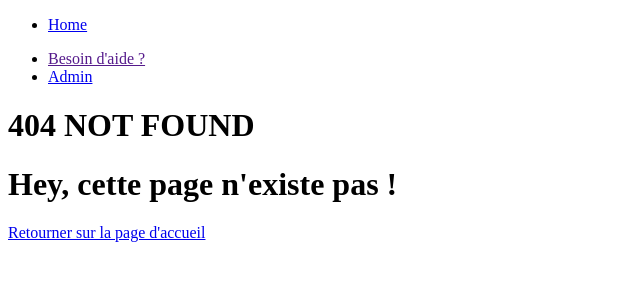
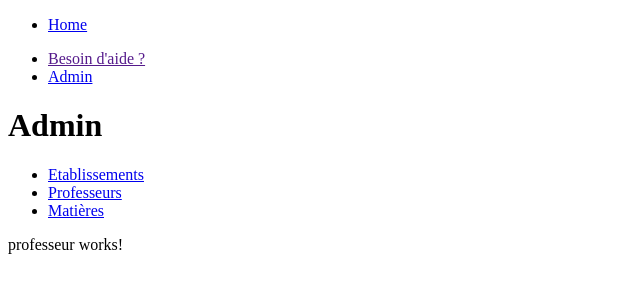
Before and after one commit to tomazn/projet-prof, an Angular app in the folder project-app/: page /Admin/Professeurs in a window 1280 px wide. Before the commit this address had no page. Shown: the top 300 px of the page, without its empty margins (0-640 px from the left). Built offline with nearby package versions, Linux system fonts and the light colour scheme.

Commit message:
Professeur component

```diff
--- a/project-app/src/app/admin/admin-routing.module.ts
+++ b/project-app/src/app/admin/admin-routing.module.ts
@@ -5,7 +5,7 @@ import {AdminComponent} from './admin/admin.component';
 import {EtablissementsComponent} from './etablissements/etablissements.component';
 import {EtablissementComponent} from './etablissement/etablissement.component';
 import {MatieresComponent} from './matieres/matieres.component';
-
+import {ProfesseurComponent} from './professeur/professeur.component';
 import { AddEtablissementFormComponent } from './add-etablissement-form/add-etablissement-form.component';
 
 const adminRoutes: Routes = [
@@ -15,7 +15,8 @@ const adminRoutes: Routes = [
       { path: 'Etablissements', component: EtablissementsComponent},
       { path: 'Etablissement/:id', component: EtablissementComponent},
       { path: 'Edit/etablissement/:id', component: AddEtablissementFormComponent},
-      { path: 'Matieres', component: MatieresComponent}
+      { path: 'Matieres', component: MatieresComponent},
+      { path: 'Professeurs', component: ProfesseurComponent}
     ]
   }
 ];
--- a/project-app/src/app/admin/admin.module.ts
+++ b/project-app/src/app/admin/admin.module.ts
@@ -14,6 +14,7 @@ import { EtablissementsService } from '../services/etablissements.service';
 import { MatieresService} from '../services/matieres.service';
 
 import {AdminRoutingModule} from './admin-routing.module';
+import { ProfesseurComponent } from './professeur/professeur.component';
 
 @NgModule({
   imports: [
@@ -28,7 +29,8 @@ import {AdminRoutingModule} from './admin-routing.module';
     EtablissementComponent,
     AddEtablissementFormComponent,
     MatieresComponent,
-    AddMatiereFormComponent
+    AddMatiereFormComponent,
+    ProfesseurComponent
   ],
   providers: [
     EtablissementsService,
--- /dev/null
+++ b/project-app/src/app/admin/professeur/professeur.component.html
@@ -0,0 +1,3 @@
+<p>
+  professeur works!
+</p>
--- /dev/null
+++ b/project-app/src/app/admin/professeur/professeur.component.ts
@@ -0,0 +1,15 @@
+import { Component, OnInit } from '@angular/core';
+
+@Component({
+  selector: 'app-professeur',
+  templateUrl: './professeur.component.html',
+  styleUrls: ['./professeur.component.css']
+})
+export class ProfesseurComponent implements OnInit {
+
+  constructor() { }
+
+  ngOnInit() {
+  }
+
+}
```
Also changed, not shown: project-app/src/app/admin/professeur/professeur.component.css (added), 1 other file (tests, documents, lock files or other folders).
